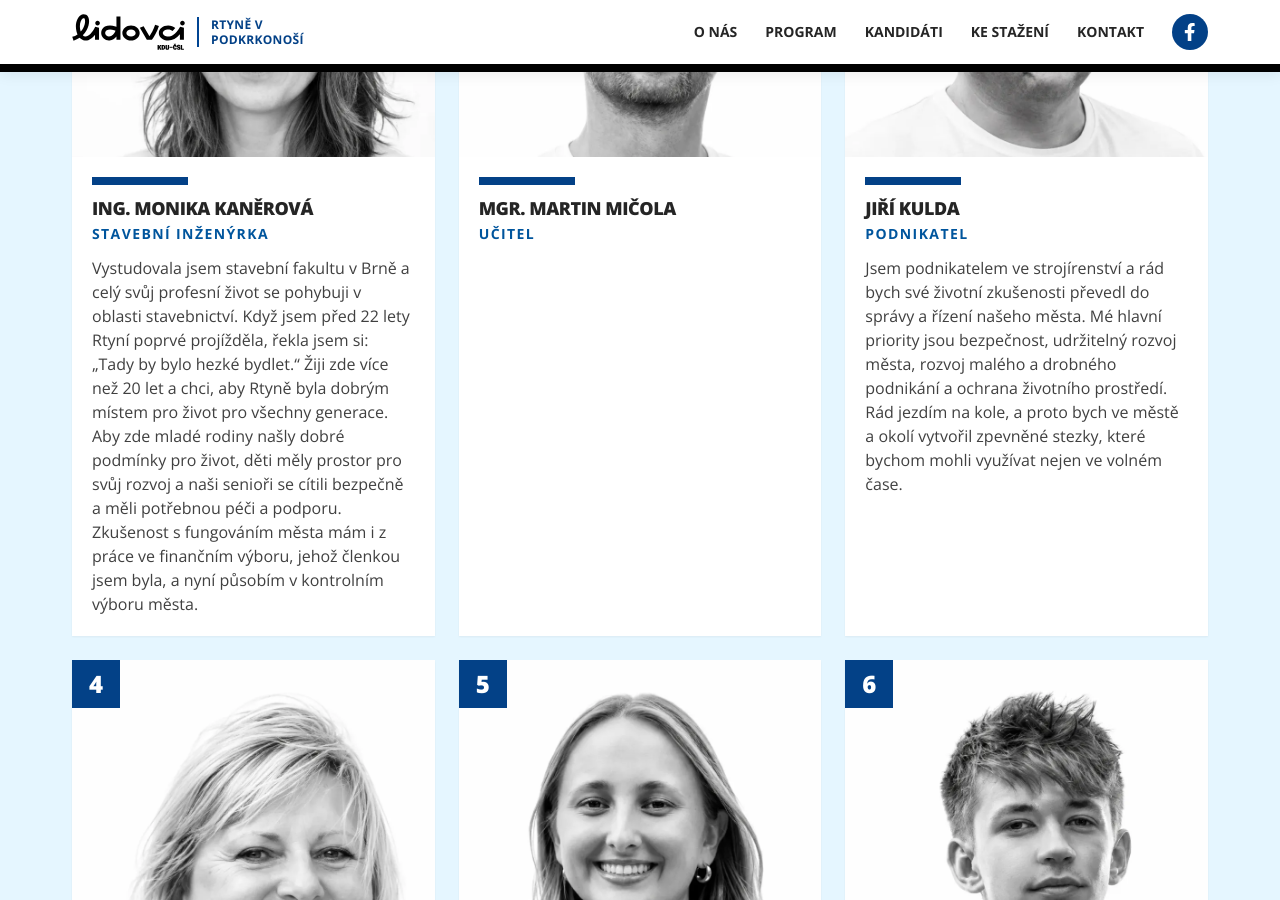
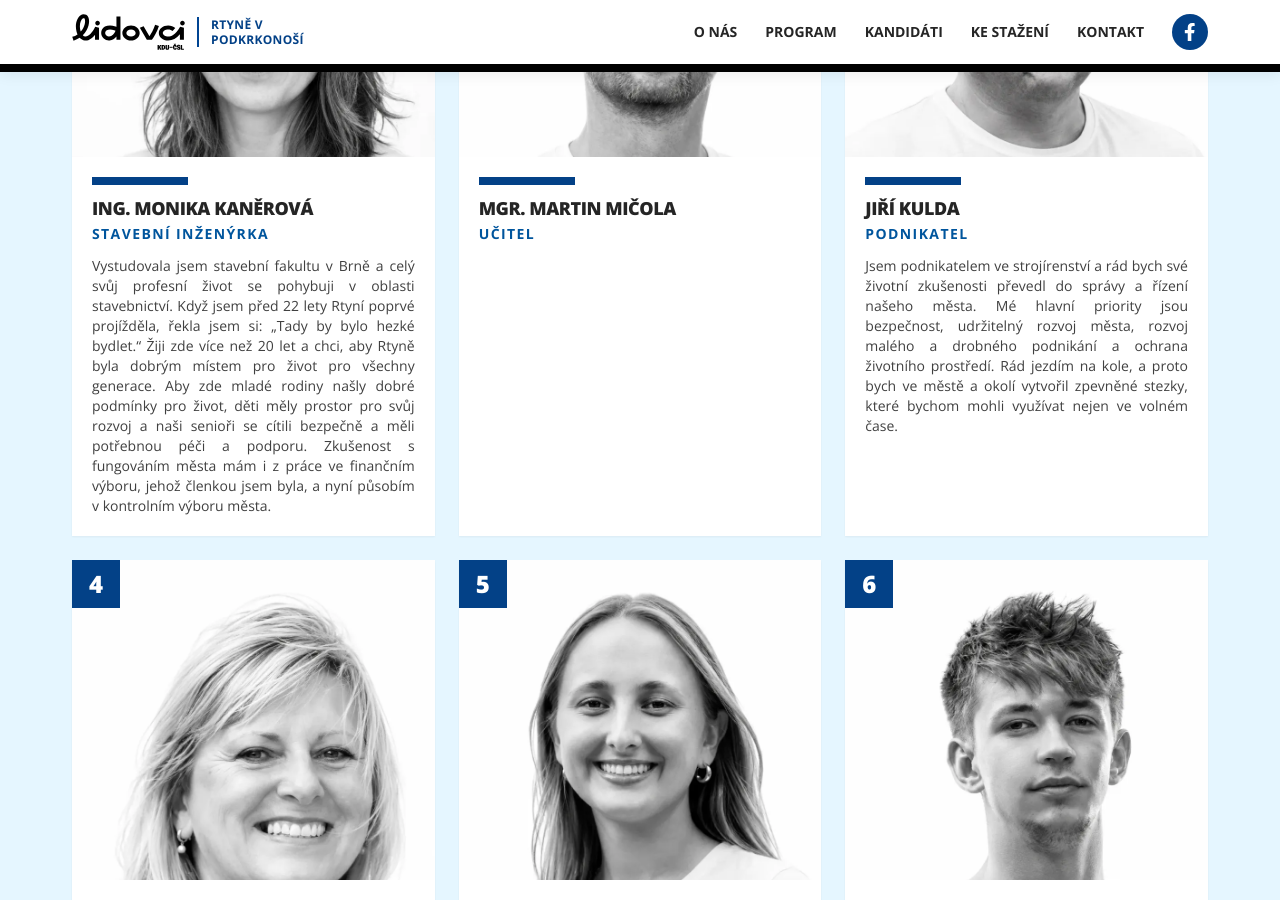
Before and after one commit to mtjns/lidovcirtyne, a Jekyll site: the page built from index.html, in a window 1280 px wide and 900 px high, scrolled down 3612 px. Built offline with Jekyll 4.4.1, drawn with Linux system fonts in a browser that asks for light colours.

Commit message:
bios align to block

```diff
--- a/index.html
+++ b/index.html
@@ -115,7 +115,7 @@ description: "Místní organizace KDU-ČSL v Rtyni v Podkrkonoší — Noví lid
           <span class="thick-rule-blue mb-3"></span>
           <h3 class="text-lg leading-tight">{{ person.name }}</h3>
           {% if person.job %}<p class="eyebrow mt-1">{{ person.job }}</p>{% endif %}
-          {% if person.bio and person.bio != "" %}<p class="text-neutral-700 mt-3 text-base">{{ person.bio }}</p>{%
+          {% if person.bio and person.bio != "" %}<p class="text-neutral-700 mt-3 text-sm text-justify">{{ person.bio }}</p>{%
           endif %}
         </div>
       </div>
```
Also changed, not shown: other parts of index.html (+1 -1 lines).
